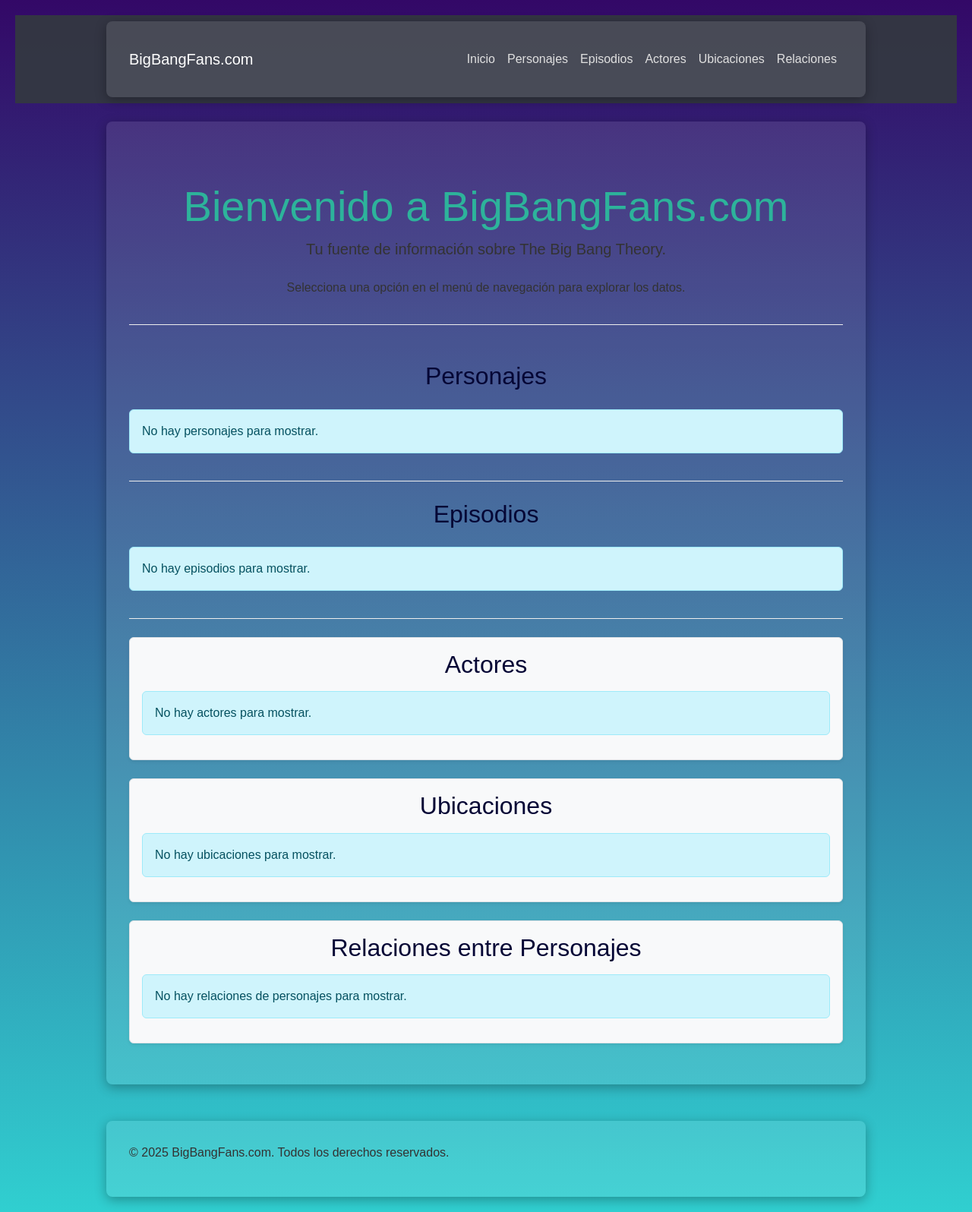
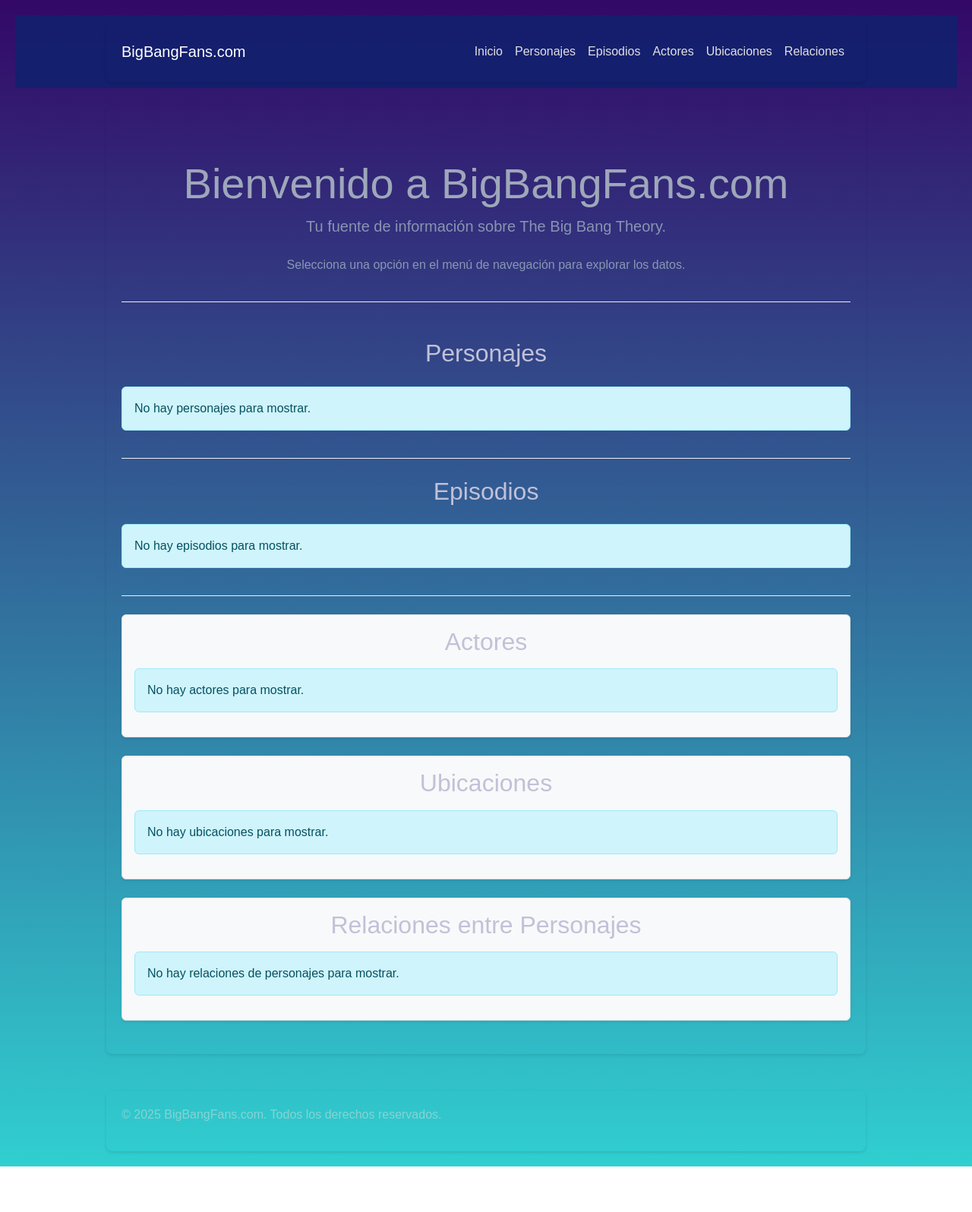
Before and after one commit to SantiDyst/FanpageBigBanTheory, a Flask app: page / in a window 1280 px wide. Shown: the whole page at 76% size. After the commit the page ends 1536 px from the top, so only its background shows below. Run offline with Flask 3, Linux system fonts and the light colour scheme.

Commit message:
cambios al container

```diff
--- a/static/style.css
+++ b/static/style.css
@@ -1,3 +1,5 @@
+
+
 
 .container {
     max-width: 1000px;
@@ -9,20 +11,20 @@
     font-family: Arial, sans-serif;
     margin: 20px;
    background-image: linear-gradient(to top, #30cfd0 0%, #330867 100%);;
-    color: #333;
+    color: #c4dbd897;
 }
 
 .container {
     max-width: 1000px;
     margin: 0 auto;
-    background-color: #fff;
+    background-color: #171515;
     padding: 20px;
     border-radius: 8px;
     box-shadow: 0 2px 4px rgba(0,0,0,0.1);
 }
 
 h1, h2 {
-    color: #0056b3;
+    color: #191a1b;
     text-align: center;
 }
 
--- a/templates/index.html
+++ b/templates/index.html
@@ -10,10 +10,9 @@
      <style>
     /* ... Tus estilos existentes ... */
 
-    body {
-        background-color: #330867; /* Fondo gris muy claro */
-        /* --- ESTILO 2: Gradiente Superpuesto --- */
-        background-image: linear-gradient(rgba(0, 0, 0, 0.6), rgba(20, 30, 40, 0.8)), url('{{ url_for('static', filename='images/galaxy_background.jpg') }}'); /* Gradiente oscuro sobre la imagen */
+   body {
+    background-image: linear-gradient(rgba(0, 0, 0, 0.3), rgba(20, 30, 40, 0.5)), url('{{ url_for('static', filename='images/galaxy_background.jpg') }}');
+    /* ... el resto de propiedades del body ... */
         background-size: cover;
         background-position: center center;
         background-attachment: fixed;
@@ -23,12 +22,14 @@
     }
 
     /* Ajustes para el texto y elementos del body */
-    .text-primary { color: #23e2a2b6 !important; /* Un azul más claro para contrastar */ }
-    .text-secondary { color: #050635 !important; /* Un azul secundario más claro */ }
-    .text-muted { color: #050635 !important; } /* Texto muted más claro */
+    .text-primary { color: #cadad5b6 !important; /* Un azul más claro para contrastar */ }
+    .text-secondary { color: #c1c1d8 !important; /* Un azul secundario más claro */ }
+    .text-muted { color: #e8e8f0 !important; } /* Texto muted más claro */
+
+
 
     .navbar {
-        background-color: rgba(52, 58, 64, 0.9) !important; /* Navbar semi-transparente */
+        background-color: rgba(17, 33, 110, 0.9) !important; /* Navbar azul bigbang.com */
     }
     .navbar .nav-link {
         color: #e0e0e0 !important; /* Color de enlaces de navegación más claro */
@@ -37,18 +38,16 @@
         color: #e0e0e0 !important; /* Color de enlace activo más claro */
     }
 
-    .container {
-        background-color: rgba(255, 255, 255, 0.1); /* Contenedor con un fondo muy sutilmente transparente */
-        padding: 30px;
-        border-radius: 8px;
-        box-shadow: 0 4px 15px rgba(0,0,0,0.3); /* Sombra más oscura */
-    }
+  .container {
+    background-color: transparent; /* Temporalmente para ver el fondo */
+    /* ... el resto de propiedades ... */
+}
 
     .card {
         background-color: rgba(255, 255, 255, 0.15); /* Cards ligeramente transparentes */
         color: #e0e0e08c; /* Texto de cards claro */
     }
-    .card-title { color: #0e044796 !important; }
+    .card-title { color: #f9f8fc96 !important; }
     .card-subtitle { color: #ADD8E6 !important; }
     .card-text { color: #cccccc !important; }
     .card-footer { background-color: rgba(0,0,0,0.1); border-top: 1px solid rgba(255,255,255,0.1); }
```
